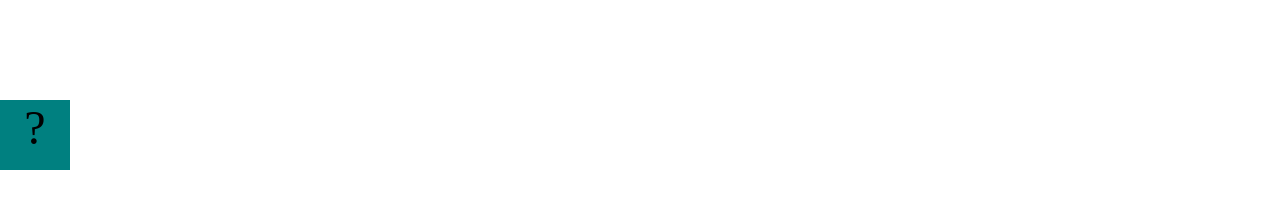
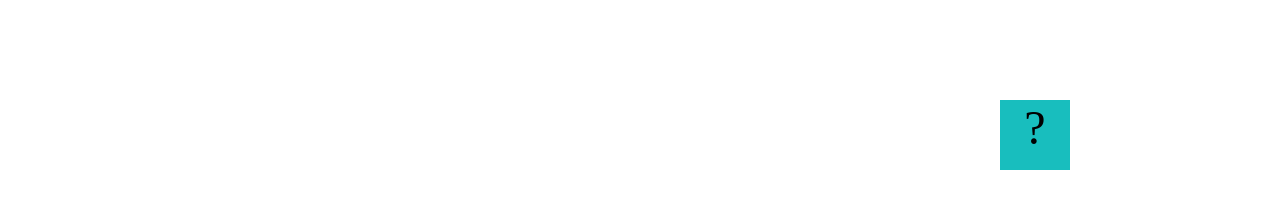
Before and after one commit to Cristopher10x/Cristopher10x.github.io, a plain HTML site: page fsd-projects/bouncing-box/index.html in a window 1280 px wide. Drawn offline with Linux system fonts and the light colour scheme.

Commit message:
completed bouncing box project

```diff
--- a/fsd-projects/bouncing-box/index.html
+++ b/fsd-projects/bouncing-box/index.html
@@ -8,7 +8,7 @@
       .box {
         width: 70px;
         height: 70px;
-        background-color: teal;
+        background-color: rgb(24, 190, 190);
         font-size: 300%;
         text-align: center;
         user-select: none;
@@ -69,21 +69,23 @@
         //////////////////////////////////////////////////////////////////
 
         // TODO 2 - Variable declarations
-
-
-
-
-
+      var positionX = 0;
+      var points = 0;
+      var speed = 10;
         /**
          * This Function will be called 20 times/second.
          * Each time it is called, it should move the Box to a new location.
          * If the box drifts off the screen, turn it around!
          */
         function update() {
-
-
-
-
+         positionX = positionX + speed;
+         moveBoxTo(positionX);
+         if (positionX > boardWidth) {
+         speed *= -1;
+         }
+         if (positionX < 0 ){
+        speed *= -1;
+         }
         }
 
         /**
@@ -94,15 +96,12 @@
          * - move the box to the left side of the screen.
          */
         function handleBoxClick() {
-
-
-
-
+      speed = 3 * points + 10;
+      positionX = 0 ;
+      changeBoxText(points);
+      points++;
         }
-
-
-
-      })();
+      })()
     </script>
   </body>
 </html>
```
